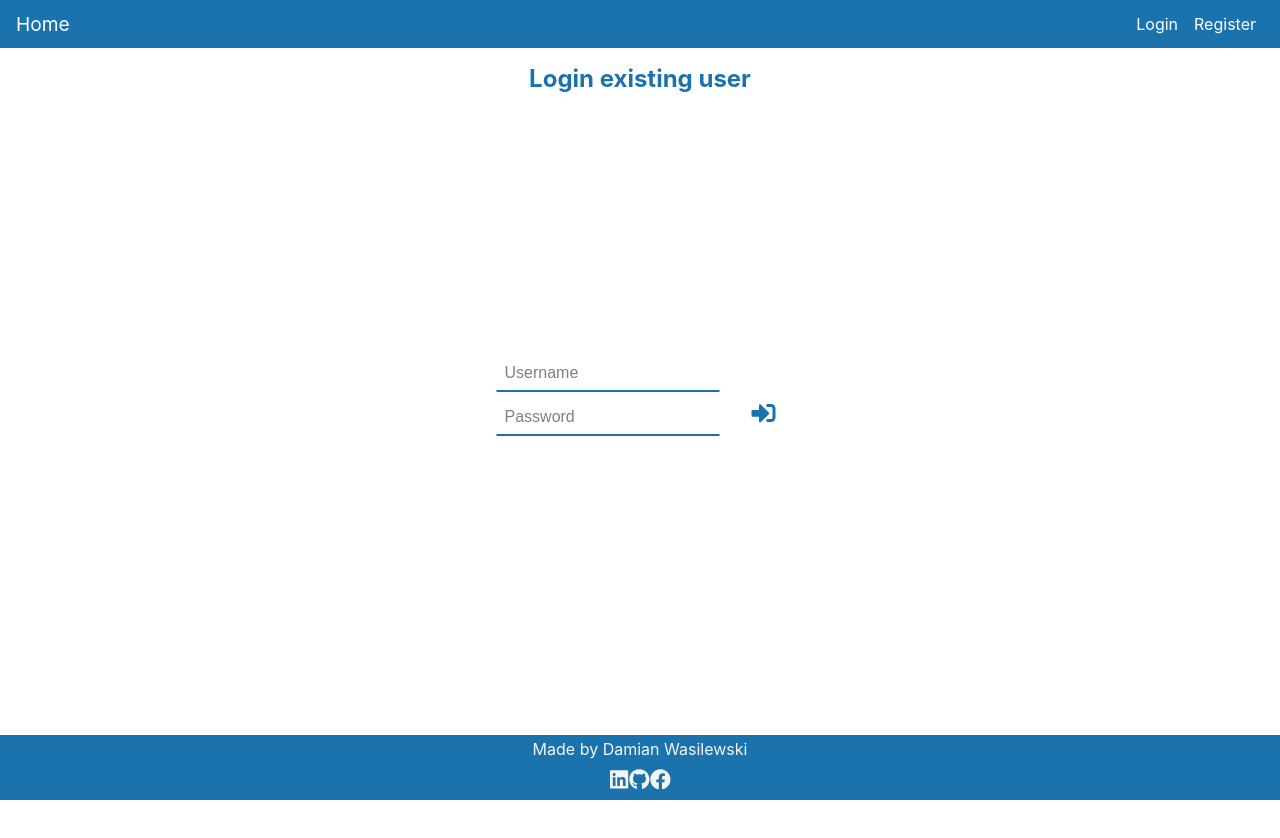
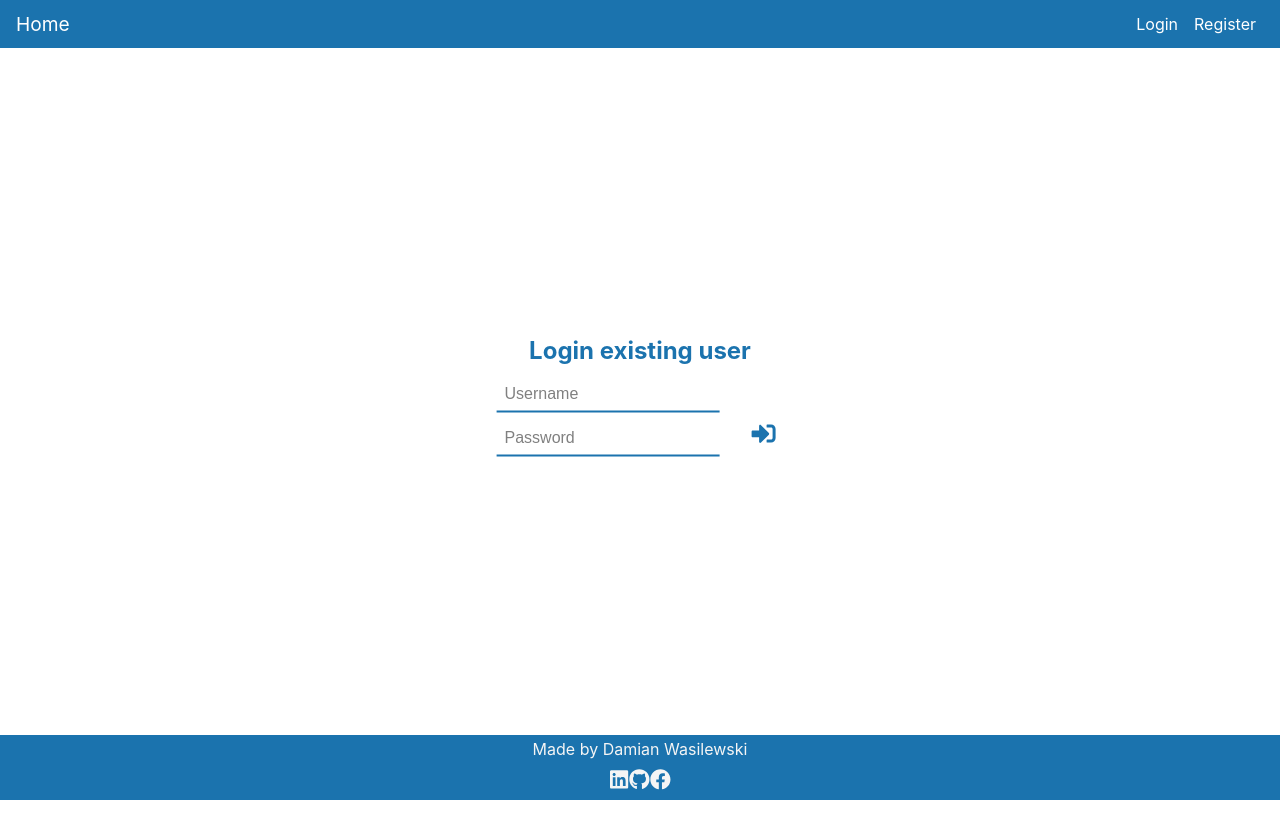
Before and after one commit to DamianWasilewski/LibraryApp, a React (Create React App) app: page /#/login in a window 1280 px wide. Shown: the top 838 px of the page. Built offline with nearby package versions, Linux system fonts and the light colour scheme.

Commit message:
Minor visual change

```diff
--- a/src/components/LoginForm/LoginForm.css
+++ b/src/components/LoginForm/LoginForm.css
@@ -4,10 +4,12 @@
   height: 100%;
 }
 
-.formContainer__header {
+.loginForm__header {
   font-size: 1.5rem;
   font-weight: bold;
   color: rgb(27, 115, 174);
+  flex-basis: 100%;
+  margin-bottom: 0.75rem;
 }
 
 .loginForm {
--- a/src/components/LoginForm/LoginForm.js
+++ b/src/components/LoginForm/LoginForm.js
@@ -90,10 +90,10 @@ class LoginForm extends Component {
     const { user_name, password, validation, errorMessage } = this.state;
     return (
       <div className='formContainer'>
-        <span className='formContainer__header'><p>Login existing user</p></span>
         {this.errorMsg()}
         {this.errorMesssage()}
         <div className='loginForm'>
+        <span className='loginForm__header'><p>Login existing user</p></span>
           <form className='bookLoginForm' onSubmit={this.onSubmitHandler}>
             <div className='inputs'>
               <input
```
